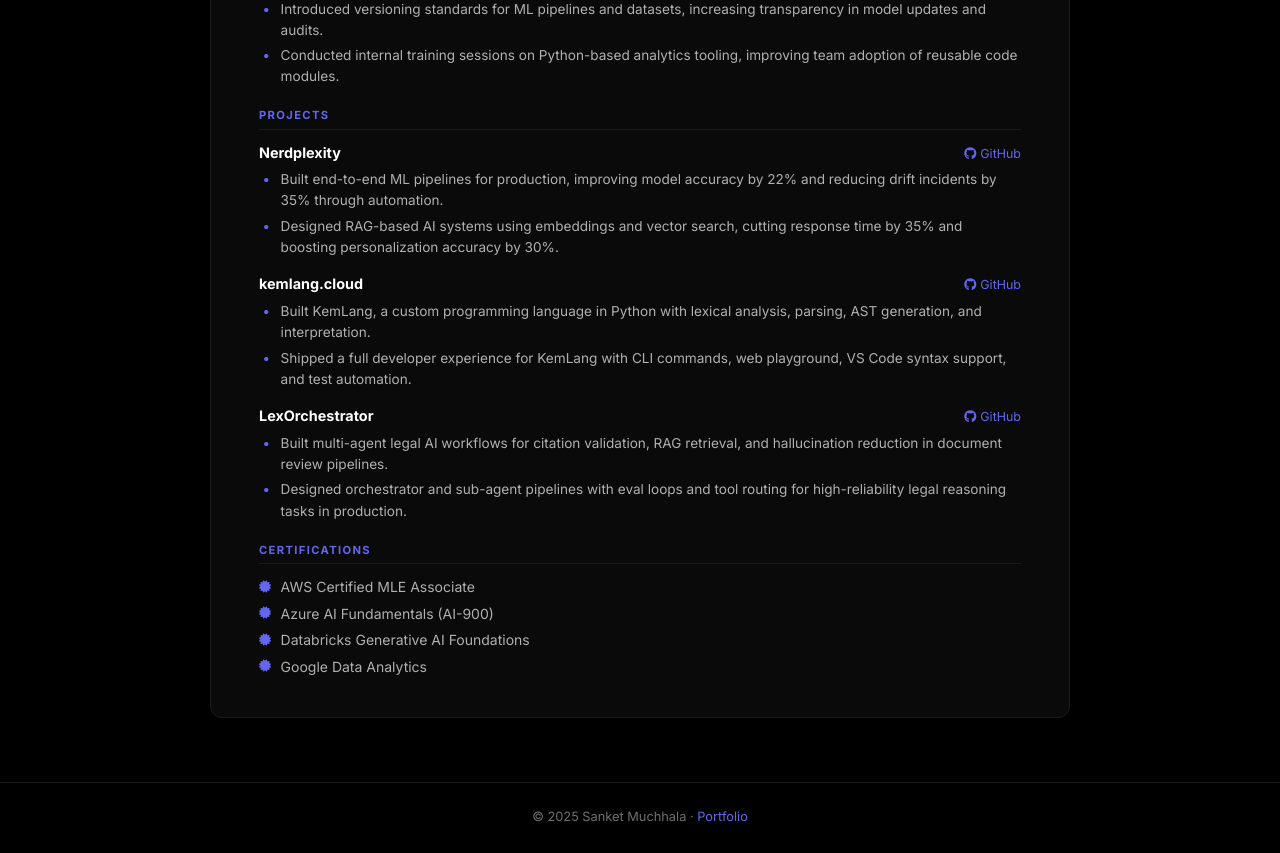
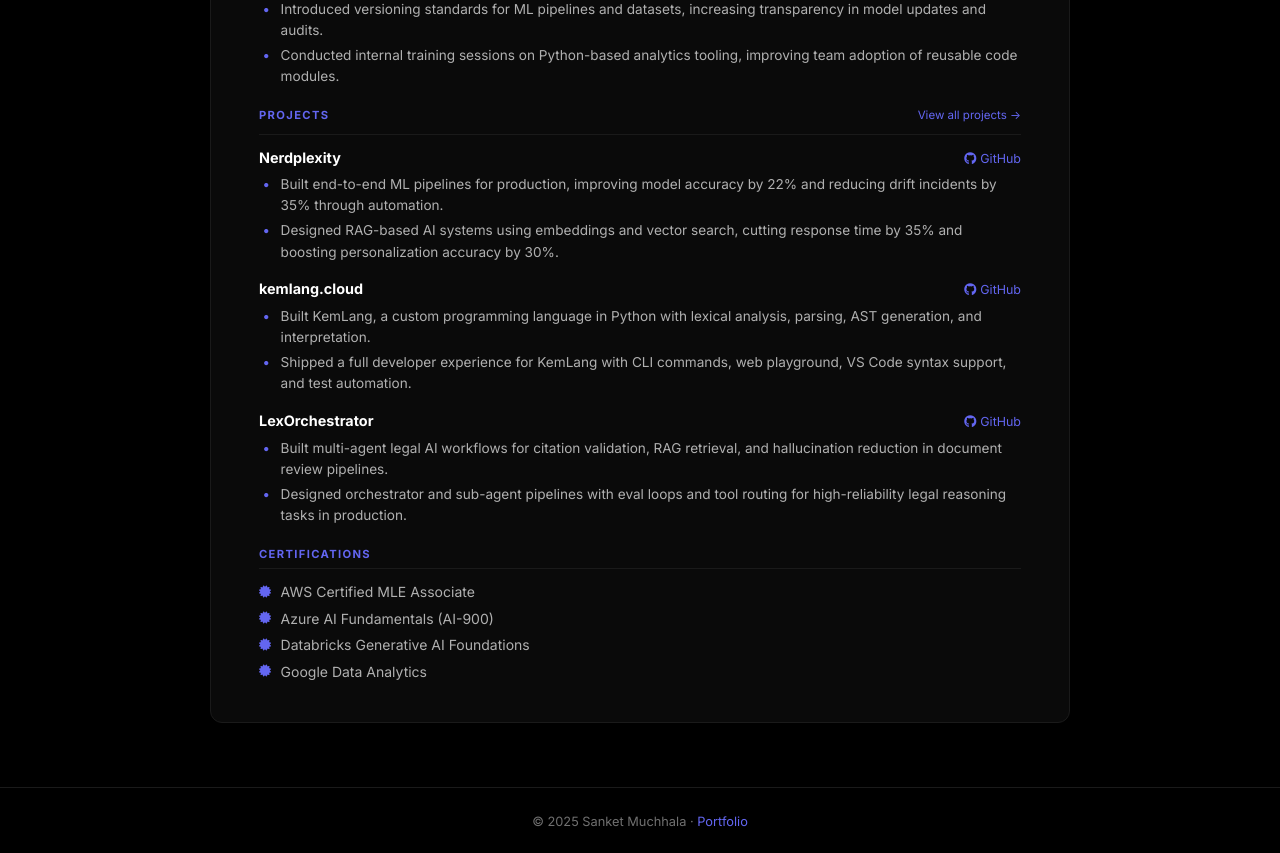
Before and after one commit to sanketmuchhala/sanketmuchhala.github.io, a Jekyll site: the page resume/index.html, which Jekyll copies as it is, in a window 1280 px wide and 1400 px high, scrolled down 1299 px. Shown: the part 544-1397 px from the top of the window. Built offline with Jekyll 4.4.1, drawn with Linux system fonts in a browser that asks for light colours.

Commit message:
Add 'View all projects' link to Projects header
Wrap the Projects heading in a header row and add an external "View all projects" link. Introduces .rp-section-header-row for flex layout, .rp-section-title--inline to remove the title border, and .rp-view-all styles (size, color, nowrap, hover) plus spacing/border tweaks to align the header and link.

```diff
--- a/resume/index.html
+++ b/resume/index.html
@@ -220,7 +220,10 @@
 
         <!-- ══ PROJECTS ══ -->
         <section class="rp-section">
-            <h2 class="rp-section-title">Projects</h2>
+            <div class="rp-section-header-row">
+                <h2 class="rp-section-title rp-section-title--inline">Projects</h2>
+                <a href="https://sanketmuchhala.com/projects" target="_blank" rel="noopener" class="rp-view-all">View all projects →</a>
+            </div>
 
             <div class="rp-project">
                 <div class="rp-row rp-project-header">
--- a/resume/resume.css
+++ b/resume/resume.css
@@ -287,6 +287,36 @@
 }
 
 /* ── Projects ──────────────────────────────────────────────── */
+.rp-section-header-row {
+    display: flex;
+    align-items: baseline;
+    justify-content: space-between;
+    border-bottom: 1px solid var(--color-border);
+    padding-bottom: 0.3rem;
+    margin-bottom: 0.75rem;
+    gap: 1rem;
+}
+
+.rp-section-title--inline {
+    border-bottom: none;
+    padding-bottom: 0;
+    margin-bottom: 0;
+}
+
+.rp-view-all {
+    font-size: 0.72rem;
+    color: var(--color-accent);
+    text-decoration: none;
+    white-space: nowrap;
+    flex-shrink: 0;
+    transition: color var(--transition);
+}
+
+.rp-view-all:hover {
+    color: var(--color-accent-secondary);
+    text-decoration: underline;
+}
+
 .rp-project {
     margin-bottom: 0.85rem;
 }
```
